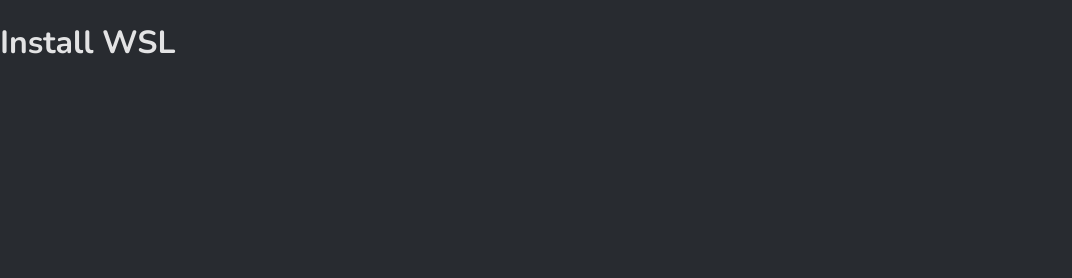
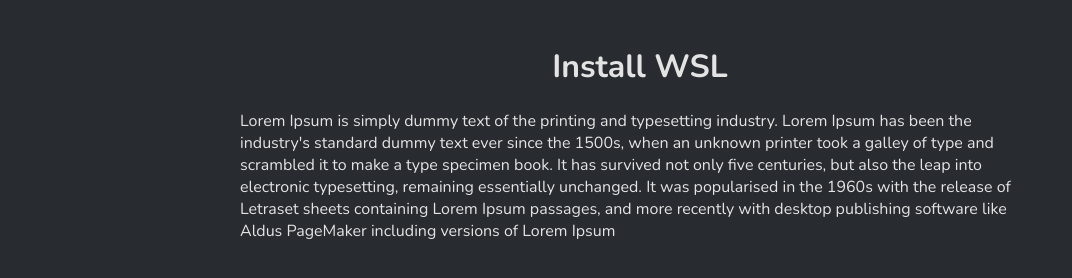
Before and after one commit to gelembungsahabat/gelembungsahabat-astro-v1.github.io, an Astro site: page /install-wsl in a window 1280 px wide. Shown: the whole page, without its empty margins (0-1072 px from the left). Built offline with nearby package versions, Linux system fonts and the light colour scheme; Astro itself is replaced by a stand-in of ours.

Commit message:
feat: add content wrapper styling on article

```diff
--- a/src/components/pages/install-wsl.tsx
+++ b/src/components/pages/install-wsl.tsx
@@ -1,7 +1,19 @@
+import "./styles/install-wsl.css";
 export function InstallWSL() {
   return (
-    <div>
+    <div className="content-wrapper">
       <h1>Install WSL</h1>
+      <p>
+        Lorem Ipsum is simply dummy text of the printing and typesetting
+        industry. Lorem Ipsum has been the industry's standard dummy text ever
+        since the 1500s, when an unknown printer took a galley of type and
+        scrambled it to make a type specimen book. It has survived not only five
+        centuries, but also the leap into electronic typesetting, remaining
+        essentially unchanged. It was popularised in the 1960s with the release
+        of Letraset sheets containing Lorem Ipsum passages, and more recently
+        with desktop publishing software like Aldus PageMaker including versions
+        of Lorem Ipsum
+      </p>
     </div>
   );
 }
--- /dev/null
+++ b/src/components/pages/styles/install-wsl.css
@@ -0,0 +1,7 @@
+.content-wrapper {
+  max-width: 50rem;
+  margin: 1.5rem;
+}
+h1 {
+  text-align: center;
+}
--- a/src/pages/install-wsl.astro
+++ b/src/pages/install-wsl.astro
@@ -30,5 +30,7 @@
     background-color: #282b30;
     color: rgba(255, 255, 255, 0.87);
     font-family: "Nunito", sans-serif;
+    display: flex;
+    justify-content: center;
   }
 </style>
```
